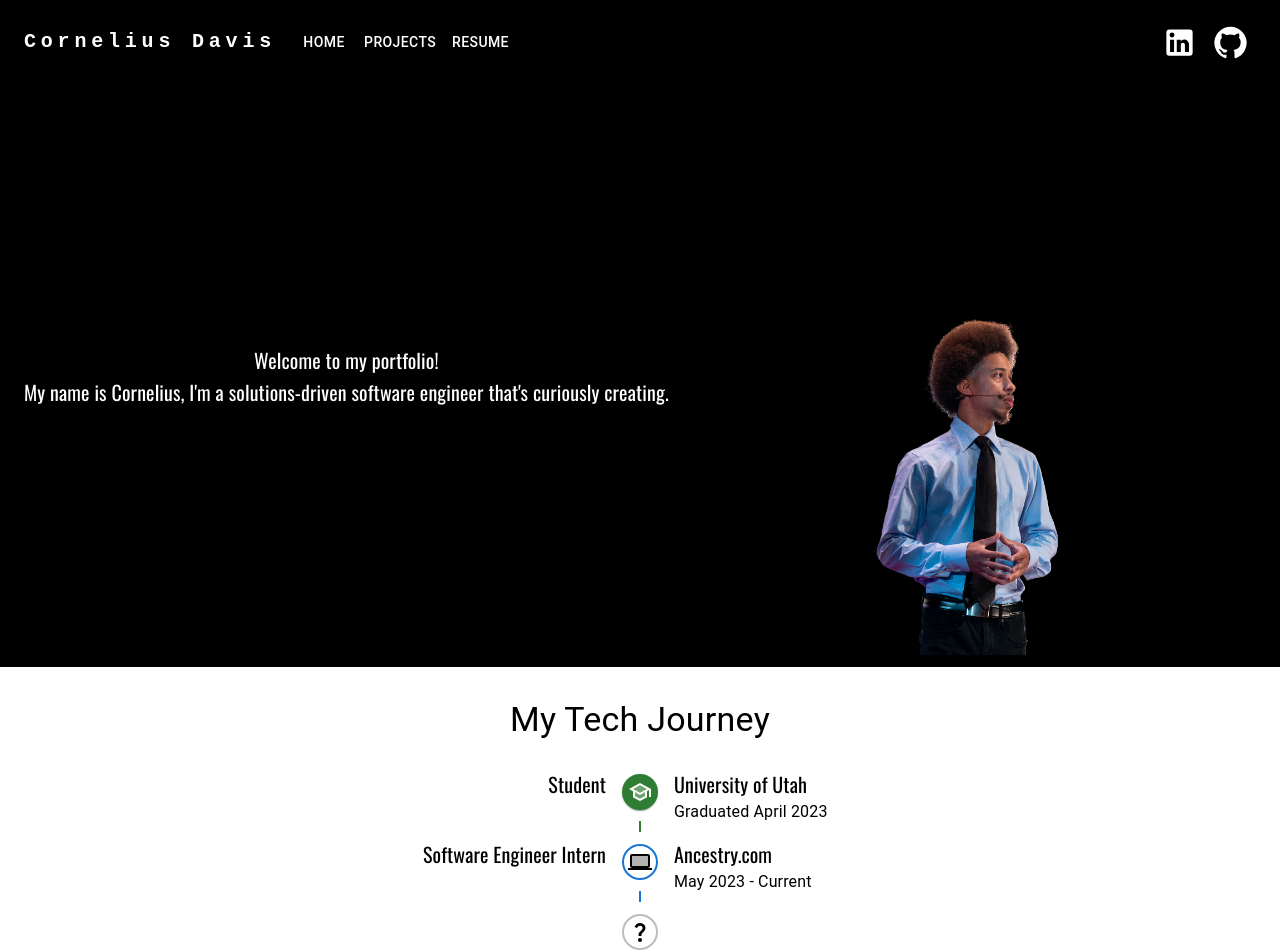
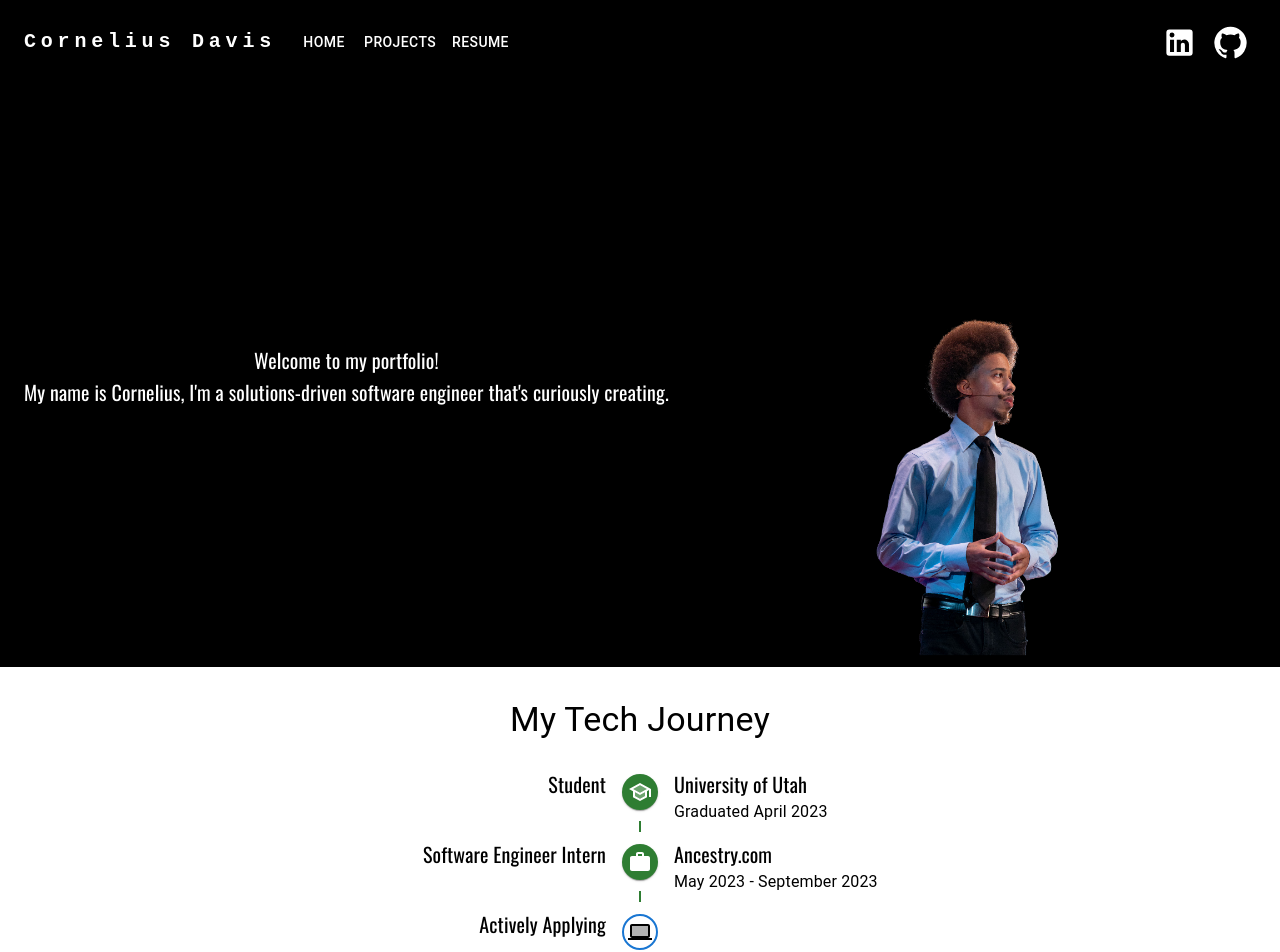
Before and after one commit to ValentaCodes/second-portfolio, a React (Create React App) app: page / in a window 1280 px wide. Shown: the top 952 px of the page. Built offline with nearby package versions, Linux system fonts and the light colour scheme.

Commit message:
updated timeline status

```diff
--- a/src/components/Timeline/Timeline.jsx
+++ b/src/components/Timeline/Timeline.jsx
@@ -12,6 +12,7 @@ import {
   QuestionMarkOutlined,
   ComputerTwoTone,
   SchoolTwoTone,
+  Work,
 } from '@mui/icons-material';
 import Typography from '@mui/material/Typography';
 import Stack from '@mui/material/Stack';
@@ -63,10 +64,10 @@ export default function TimeLine() {
                 </Typography>
               </TimelineOppositeContent>
               <TimelineSeparator>
-                <TimelineDot variant='outlined' color='primary'>
-                  <ComputerTwoTone />
+                <TimelineDot color='success'>
+                  <Work />
                 </TimelineDot>
-                <TimelineConnector sx={{ bgcolor: 'primary.main' }} />
+                <TimelineConnector sx={{ bgcolor: 'success.main' }} />
               </TimelineSeparator>
               <TimelineContent>
                 <Typography
@@ -76,8 +77,26 @@ export default function TimeLine() {
                 >
                   Ancestry.com
                 </Typography>
-                <Typography>May 2023 - Current</Typography>
+                <Typography>May 2023 - September 2023</Typography>
               </TimelineContent>
+            </TimelineItem>
+            <TimelineItem>
+              <TimelineOppositeContent>
+                <Typography
+                  variant='h6'
+                  component={'span'}
+                  sx={{ fontFamily: 'Oswald', color: 'black' }}
+                >
+                  Actively Applying
+                </Typography>
+              </TimelineOppositeContent>
+              <TimelineSeparator>
+                <TimelineDot variant='outlined' color='primary'>
+                  <ComputerTwoTone />
+                </TimelineDot>
+                <TimelineConnector sx={{ bgcolor: 'primary.main' }} />
+              </TimelineSeparator>
+              <TimelineContent />
             </TimelineItem>
             <TimelineItem>
               <TimelineSeparator>
```
